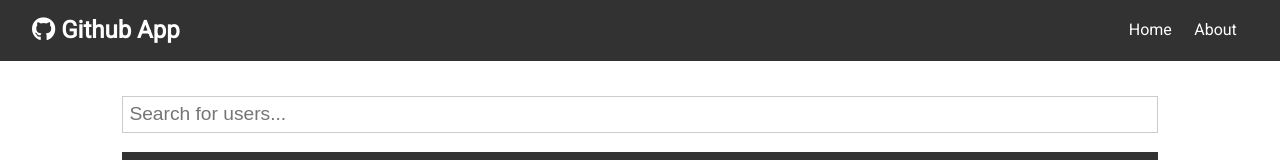
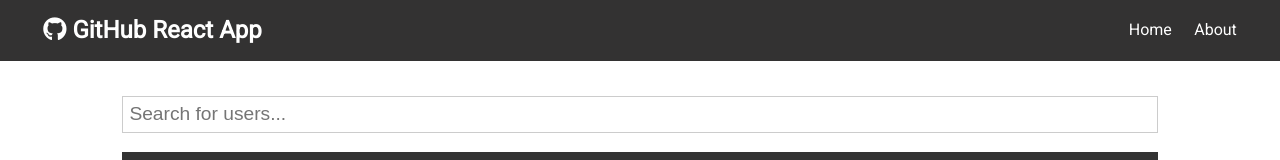
Before and after one commit to malhotra-parul/shared-repo, a React (Create React App) app: page / in a window 1280 px wide. Shown: the top 160 px of the page. Built offline with nearby package versions, Linux system fonts and the light colour scheme; no server answers.

Commit message:
Implemented Link in Navbar

```diff
--- a/src/App.js
+++ b/src/App.js
@@ -63,7 +63,7 @@
         return(
             <Router>
             <div className="App">
-                    <NavBar />
+                    <NavBar title="GitHub React App"/>
                     <div className="container">
                     <Alert alert={this.state.alert}/>
                     <Switch>
--- a/src/components/layouts/NavBar.js
+++ b/src/components/layouts/NavBar.js
@@ -1,18 +1,21 @@
-import React from "react";
-import PropTypes from "prop-types";
-
-const NavBar = ({icon, title})=>{
-    return(
+import React from 'react';
+import PropTypes from 'prop-types';
+import { Link } from 'react-router-dom';
+const NavBar = ({ icon, title }) => {
+	return (
 		<nav className="navbar bg-primary">
 			<h1>
+				<a href="/">
+					{' '}
 					<i className={icon} /> {title}
+				</a>
 			</h1>
 			<ul>
 				<li>
-                <a href="/">Home</a>
+					<Link to="/">Home</Link>
 				</li>
 				<li>
-            <a href="/about">About</a>
+					<Link to="/about">About</Link>
 				</li>
 			</ul>
 		</nav>
@@ -20,9 +23,9 @@
 };
 
 NavBar.defaultProps = {
-    title: "Github App",
-    icon: "fab fa-github"
-}
+	title: 'Github App',
+	icon: 'fab fa-github'
+};
 
 NavBar.propTypes = {
 	title: PropTypes.string.isRequired,
```
Lines whose indentation alone changed are shown as unchanged.
